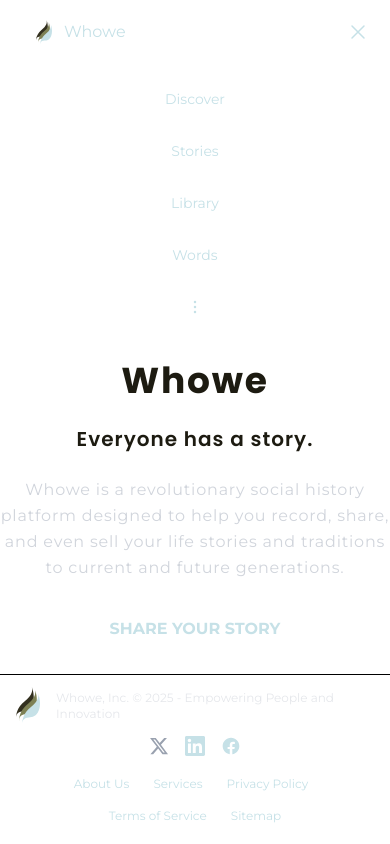
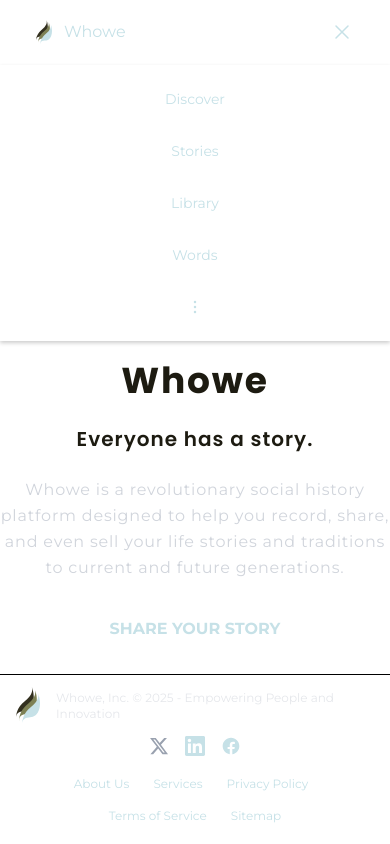
Before and after one commit to GlitchAsylum/Whowe2, a Next.js app: page / in a window 390 px wide. Both pictures are taken after a click on the button "Toggle menu". Built offline with nearby package versions, Linux system fonts and the light colour scheme.

Commit message:
navbar tweaks

```diff
--- a/app/ui/components/navbar/Navbar.jsx
+++ b/app/ui/components/navbar/Navbar.jsx
@@ -34,9 +34,13 @@ function Navbar() {
           aria-label="Toggle menu"
         >
           {isMobileMenuOpen ? (
-            <XMarkIcon className="h-6 w-6 text-[#C6E1E7] hover:bg-white/6 hover:backdrop-blur-md hover:shadow-lg hover:text-white cursor-pointer" />
+            <div className='px-4 py-2 hover:bg-white/6 hover:backdrop-blur-md hover:shadow-lg hover:text-white cursor-pointer'>
+            <XMarkIcon className="h-6 w-6 text-[#C6E1E7]" />
+            </div>
           ) : (
-            <Bars3Icon className="h-6 w-6 text-[#C6E1E7] hover:bg-white/6 hover:backdrop-blur-md hover:shadow-lg hover:text-white cursor-pointer" />
+            <div className='px-4 py-2 hover:bg-white/6 hover:backdrop-blur-md hover:shadow-lg hover:text-white cursor-pointer'>
+            <Bars3Icon className="h-6 w-6 text-[#C6E1E7]" />
+            </div>
           )}
         </button>
         <div
--- a/app/ui/components/navbar/Navbar.module.css
+++ b/app/ui/components/navbar/Navbar.module.css
@@ -21,6 +21,7 @@
     background: var(--background);
     padding: 1rem;
     z-index: 999;
+    box-shadow: 0 2px 4px rgba(0, 0, 0, 0.2);
   }
   @media (min-width: 769px) {
     display: flex;
```
